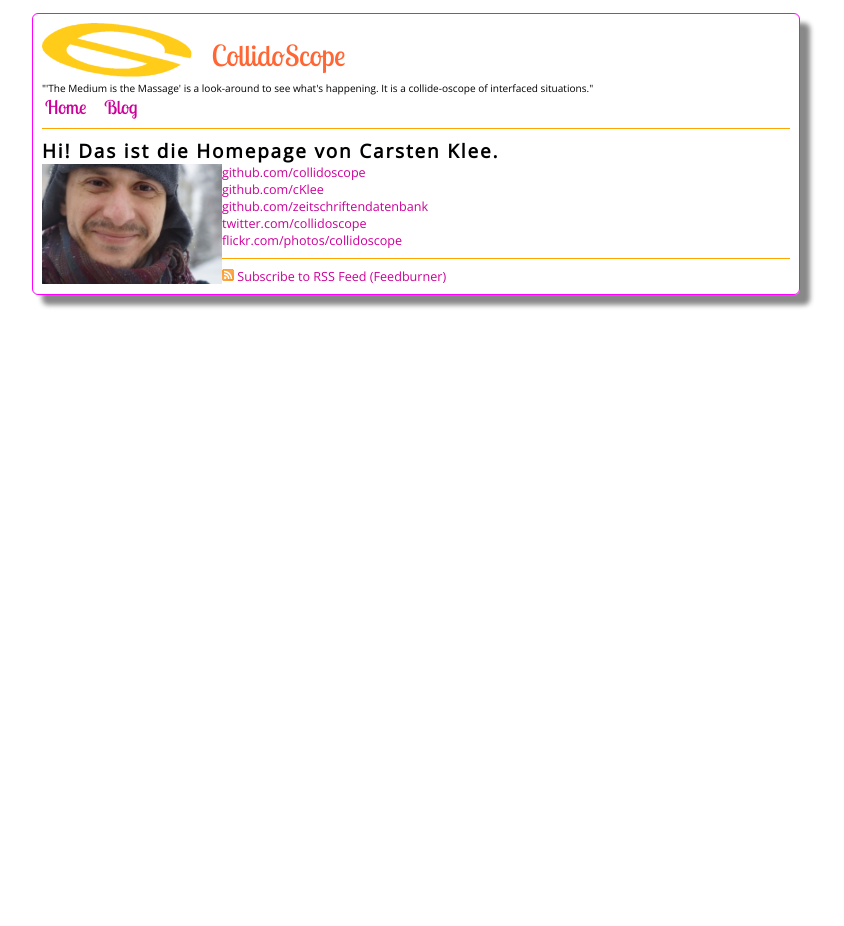
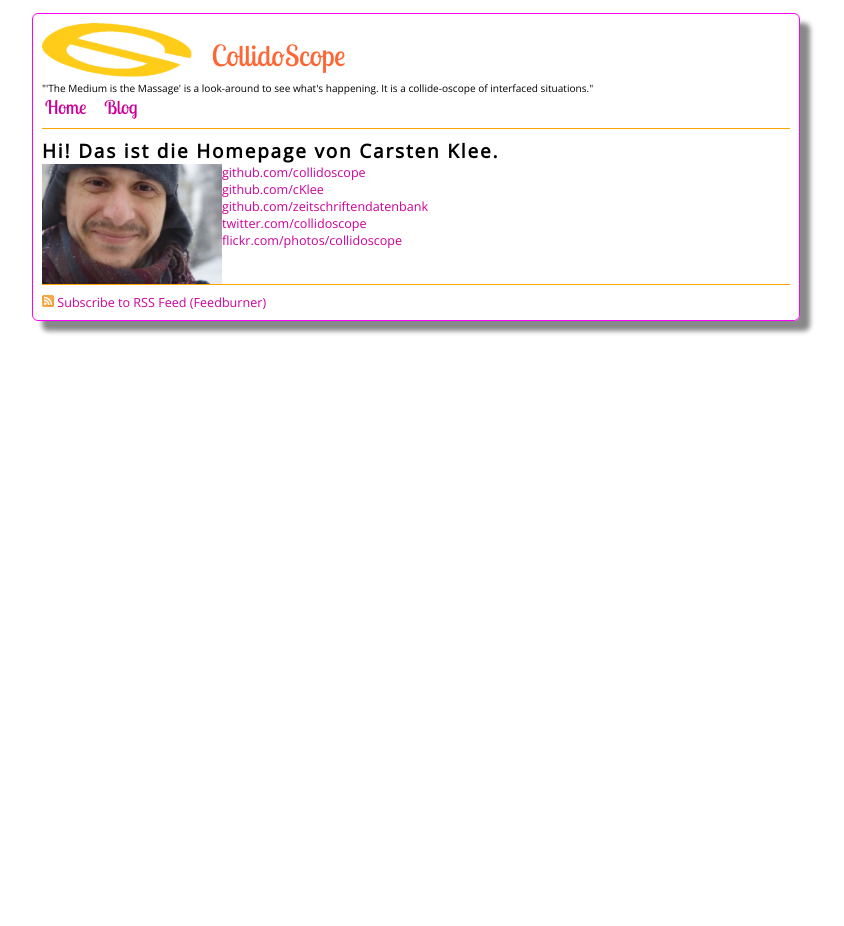
Before and after one commit to collidoscope/collidoscope.github.com, a Jekyll site: the page built from index.html, in a window 1280 px wide. Shown: the whole page, without its empty margins (224-1068 px from the left). Built offline with Jekyll 4.4.1, drawn with Linux system fonts in a browser that asks for light colours; some web fonts are replaced; Markdown is read by kramdown in place of the engine named in the settings.

Commit message:
Updated.

```diff
--- a/css/screen.css
+++ b/css/screen.css
@@ -45,7 +45,7 @@
 #main_nav{font-family: 'Lobster Two';}
 
 
-footer {border-top: 1px solid orange;padding-top:9px;margin-top:9px;}
+footer {border-top: 1px solid orange;padding-top:9px;margin-top:9px;clear:both;}
 
 /*****************************************************************************/
 /*
```
